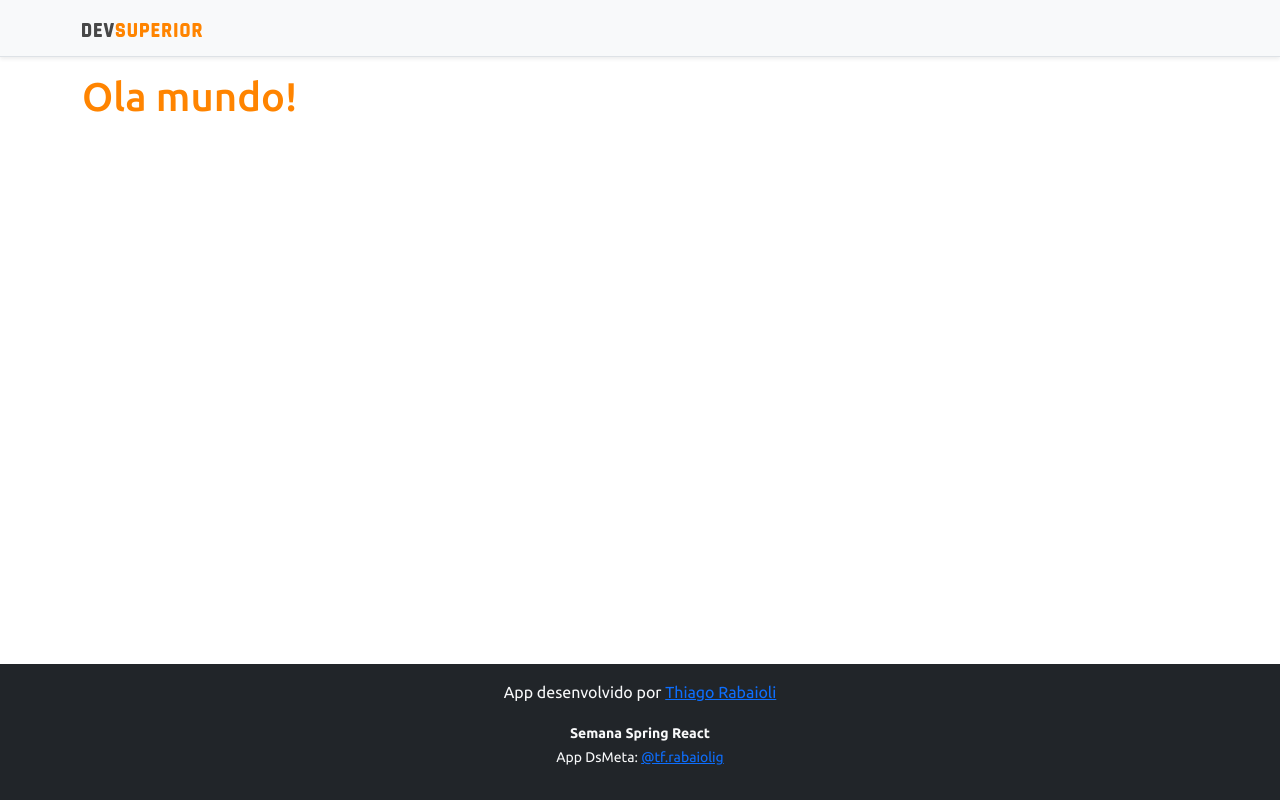
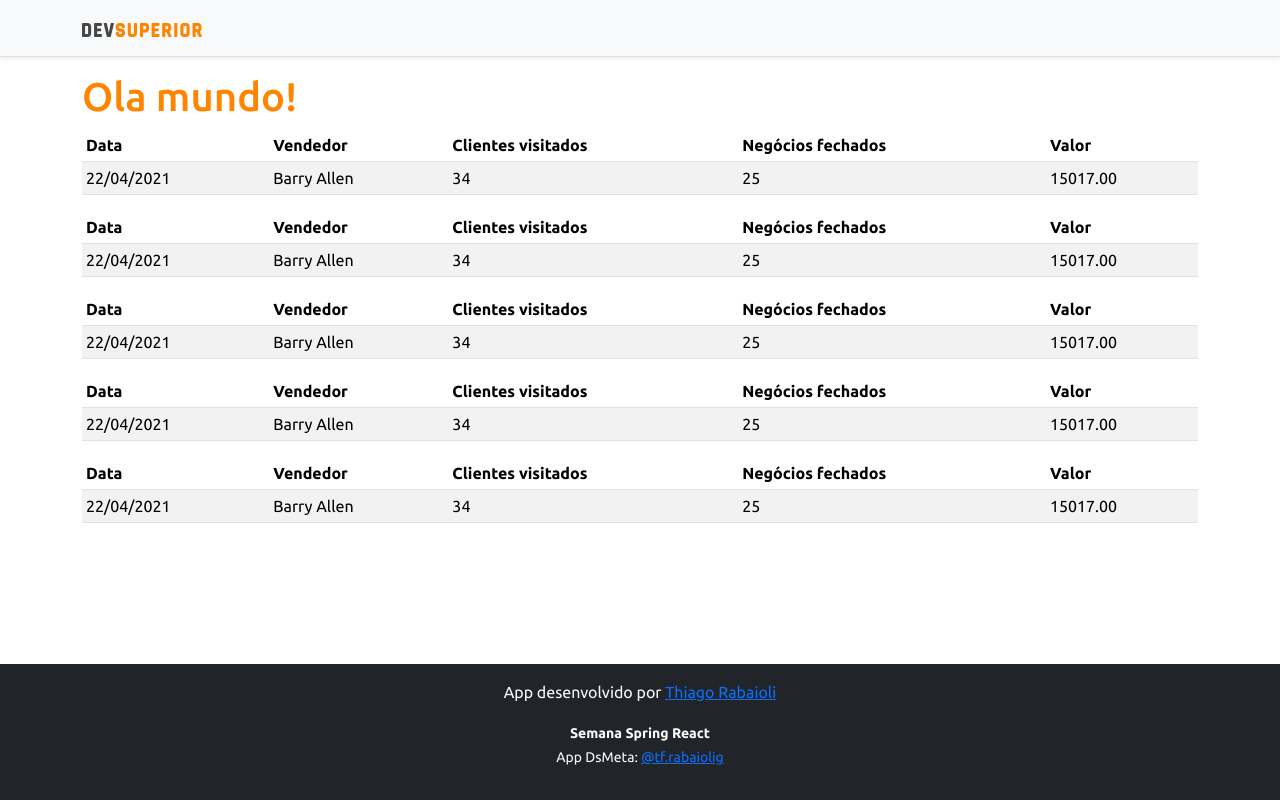
Before and after one commit to thiagorabaioli/dsvendas, a React (Create React App) app in the folder frontend/: page / in a window 1280 px wide. Built offline with nearby package versions, Linux system fonts and the light colour scheme.

Commit message:
Basic static components

```diff
--- a/frontend/src/App.tsx
+++ b/frontend/src/App.tsx
@@ -1,3 +1,4 @@
+import DataTable from "components/DataTable";
 import Footer from "components/Footer";
 import Navbar from "components/Navbar";
 
@@ -8,7 +9,11 @@
     <Navbar />
     <div className="container">
       <h1 className="text-primary"> Ola mundo!</h1>
-
+      <DataTable/>
+      <DataTable/>
+      <DataTable/>
+      <DataTable/>
+      <DataTable/>
     </div>
     <Footer/>
     </>
--- /dev/null
+++ b/frontend/src/components/DataTable/index.tsx
@@ -0,0 +1,31 @@
+const DataTable = () => {
+    return (
+
+
+        <div className="table-responsive">
+    <table className="table table-striped table-sm">
+        <thead>
+            <tr>
+                <th>Data</th>
+                <th>Vendedor</th>
+                <th>Clientes visitados</th>
+                <th>Negócios fechados</th>
+                <th>Valor</th>
+            </tr>
+        </thead>
+        <tbody>
+            <tr>
+                <td>22/04/2021</td>
+                <td>Barry Allen</td>
+                <td>34</td>
+                <td>25</td>
+                <td>15017.00</td>
+            </tr>
+        </tbody>
+    </table>
+</div>
+
+    );
+}
+
+export default DataTable;
```
